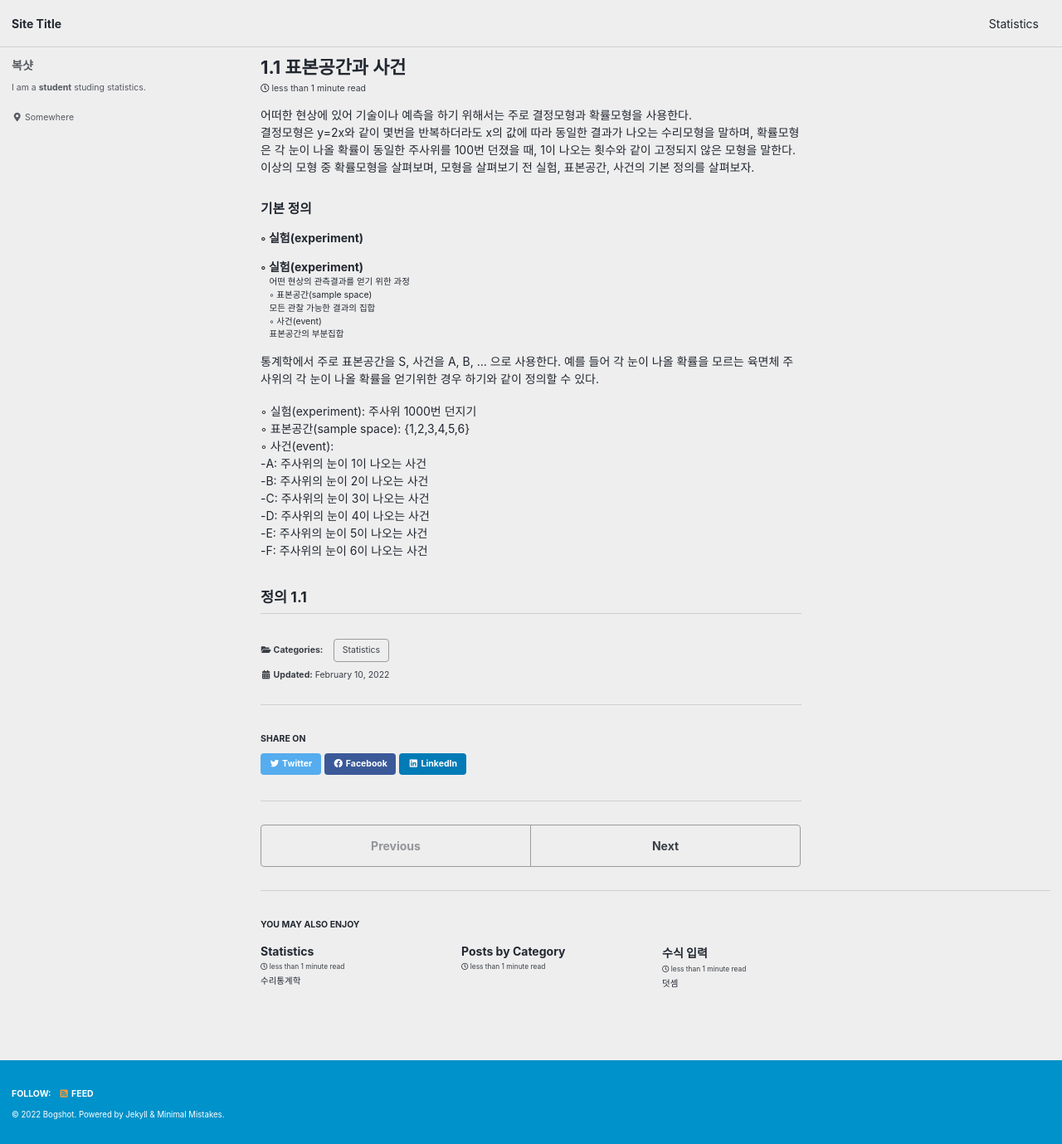
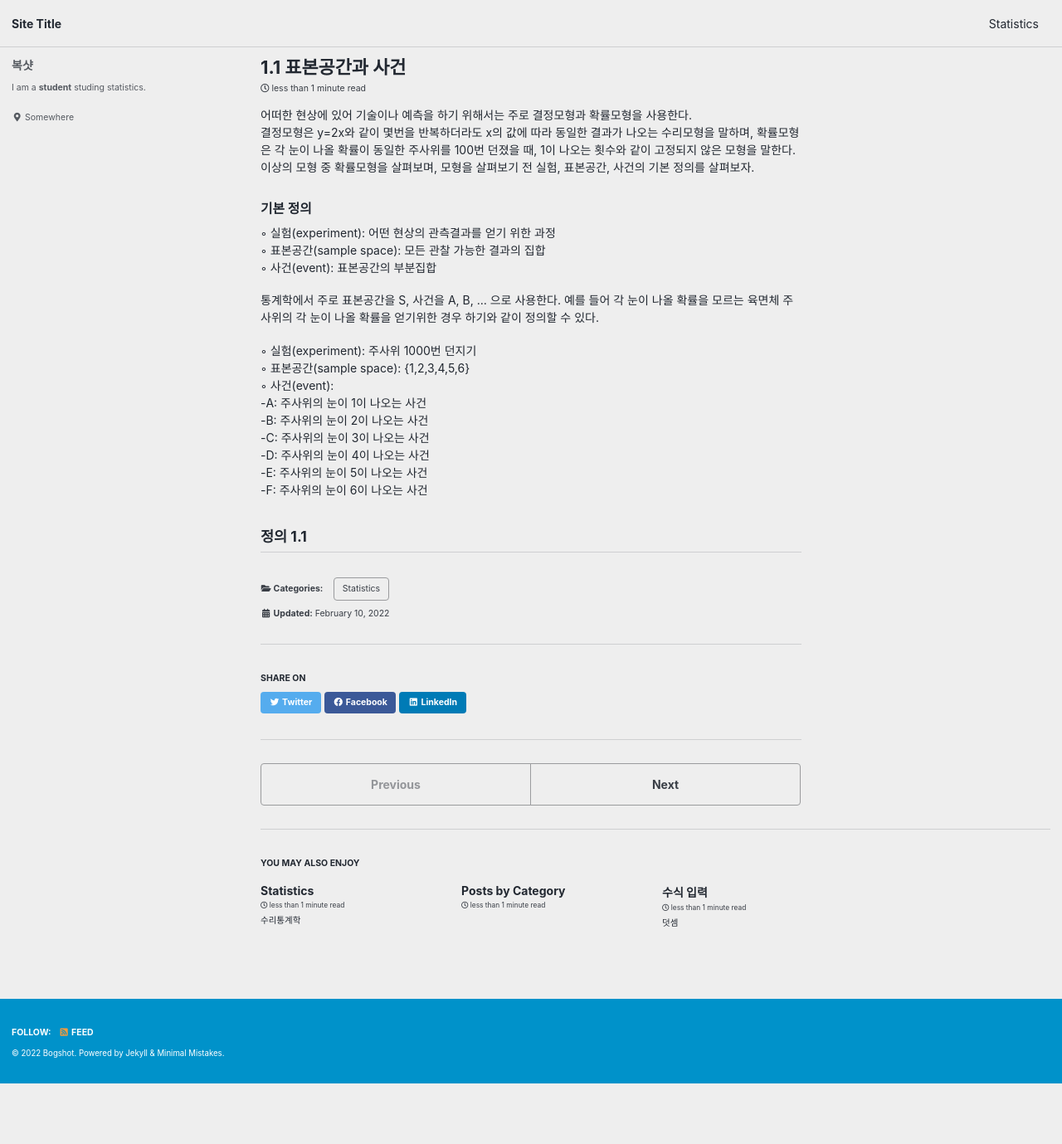
Before and after one commit to Bogshot/bogshot.github.io, a Jekyll site: the page built from _posts/2022-02-10-probability(1).md, in a window 1280 px wide. Shown: the whole page at 83% size. Built offline with Jekyll 4.4.1, drawn with Linux system fonts in a browser that asks for light colours; cached includes are drawn as plain includes; after the commit the page ends 1306 px from its top, so only the background shows below that.

Commit message:
Update 2022-02-10-probability(1).md

```diff
--- a/_posts/2022-02-10-probability(1).md
+++ b/_posts/2022-02-10-probability(1).md
@@ -13,14 +13,9 @@ post:
 
 ### 기본 정의
 
-
-◦ 실험(experiment)
-◦ 실험(experiment)
-  : 어떤 현상의 관측결과를 얻기 위한 과정
-◦ 표본공간(sample space)
-  : 모든 관찰 가능한 결과의 집합
-◦ 사건(event)
-  : 표본공간의 부분집합
+◦ 실험(experiment): 어떤 현상의 관측결과를 얻기 위한 과정
+◦ 표본공간(sample space): 모든 관찰 가능한 결과의 집합
+◦ 사건(event): 표본공간의 부분집합
 
 통계학에서 주로 표본공간을 S, 사건을 A, B, ... 으로 사용한다. 예를 들어 각 눈이 나올 확률을 모르는 육면체 주사위의 각 눈이 나올 확률을 얻기위한 경우 하기와 같이 정의할 수 있다.
 
```
